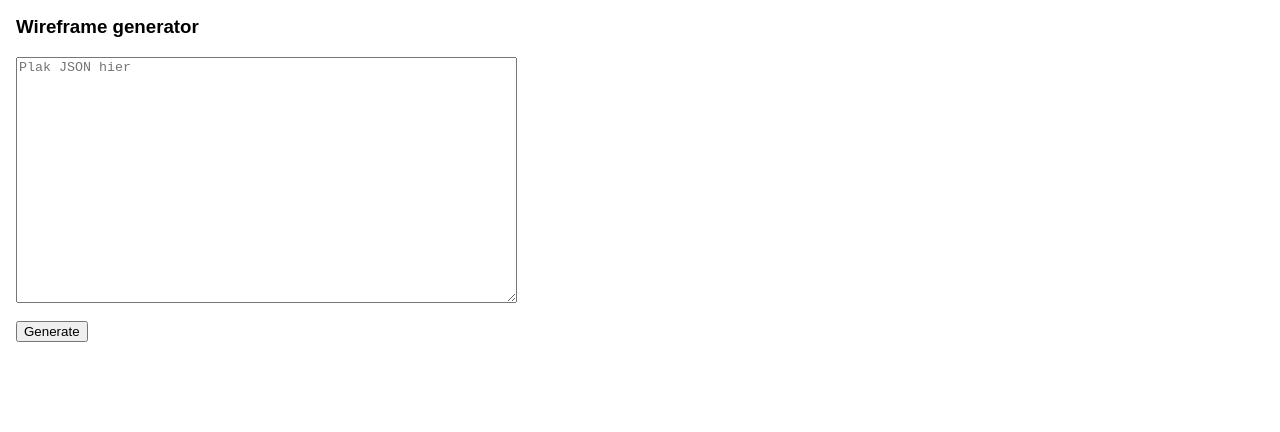
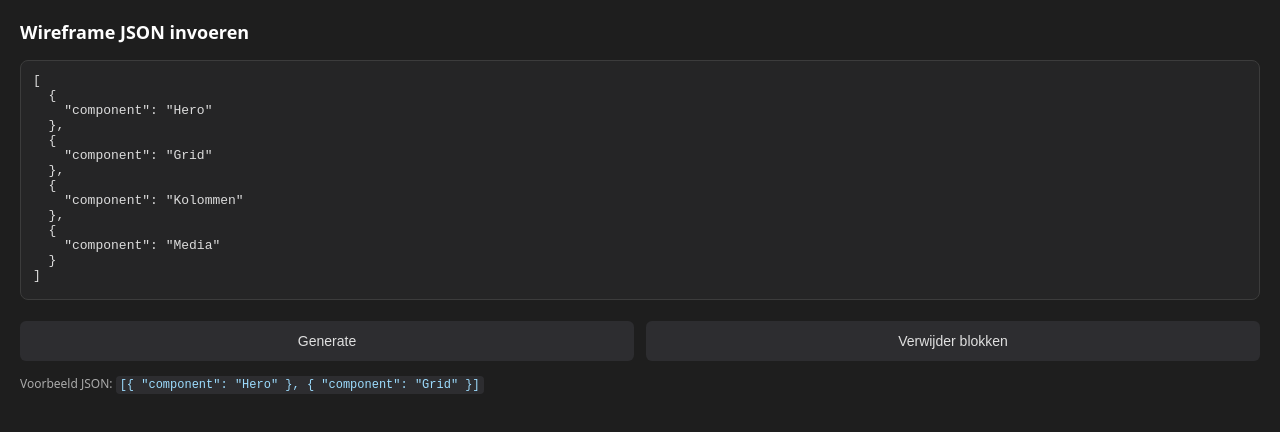
Before and after one commit to jessevlux/figma-plugin, a website: page ui.html in a window 1280 px wide. Drawn offline with Linux system fonts and the light colour scheme.

Commit message:
added ui

```diff
--- a/ui.html
+++ b/ui.html
@@ -1,26 +1,104 @@
-<html>
-  <body style="margin: 16px; font-family: Arial, sans-serif">
-    <h3>Wireframe generator</h3>
-    <textarea
-      id="input"
-      rows="16"
-      cols="60"
-      placeholder="Plak JSON hier"
-    ></textarea>
-    <br /><br />
-    <button id="go">Generate</button>
+<!DOCTYPE html>
+<html lang="nl">
+  <head>
+    <meta charset="utf-8" />
+    <title>Wireframe JSON</title>
+    <style>
+      body {
+        font-family: ui-sans-serif, system-ui, Segoe UI, Roboto, Arial;
+        margin: 0;
+        padding: 20px;
+        background: #1e1e1e;
+        color: #e0e0e0;
+        overflow: hidden; /* geen scrollbars */
+      }
+      h3 {
+        margin: 0 0 16px;
+        font-size: 18px;
+        font-weight: 600;
+        color: #fff;
+      }
+      textarea {
+        width: 100%;
+        height: 240px;
+        box-sizing: border-box;
+        font-family: ui-monospace, monospace;
+        font-size: 13px;
+        background: #252526;
+        color: #dcdcdc;
+        border: 1px solid #3c3c3c;
+        border-radius: 8px;
+        padding: 12px;
+        resize: none; /* vast formaat */
+        outline: none;
+      }
+      .row {
+        display: flex;
+        gap: 12px;
+        margin-top: 16px;
+      }
+      button {
+        flex: 1;
+        padding: 12px 16px;
+        border: none;
+        border-radius: 6px;
+        font-size: 14px;
+        font-weight: 500;
+        cursor: pointer;
+        background: #2d2d30;
+        color: #e0e0e0;
+        transition: background 0.2s;
+      }
+      button:hover {
+        background: #3a3a3d;
+      }
+      .hint {
+        margin-top: 14px;
+        font-size: 12px;
+        color: #aaa;
+      }
+      code {
+        background: #2d2d30;
+        padding: 2px 4px;
+        border-radius: 4px;
+        color: #9cdcfe;
+      }
+    </style>
+  </head>
+  <body>
+    <h3>Wireframe JSON invoeren</h3>
+    <textarea id="jsonInput"></textarea>
+
+    <div class="row">
+      <button id="generate">Generate</button>
+      <button id="clear">Verwijder blokken</button>
+    </div>
+
+    <div class="hint">
+      Voorbeeld JSON:
+      <code>[{ "component": "Hero" }, { "component": "Grid" }]</code>
+    </div>
+
     <script>
-      document.getElementById("go").onclick = () => {
-        const val = document.getElementById("input").value;
-        try {
-          const payload = JSON.parse(val);
-          parent.postMessage(
-            { pluginMessage: { type: "generate", payload } },
-            "*"
-          );
-        } catch (e) {
-          alert("JSON ongeldig");
-        }
+      const textarea = document.getElementById("jsonInput");
+
+      // voorbeeld JSON automatisch en correct invullen
+      const exampleData = [
+        { component: "Hero" },
+        { component: "Grid" },
+        { component: "Kolommen" },
+        { component: "Media" },
+      ];
+      textarea.value = JSON.stringify(exampleData, null, 2);
+
+      document.getElementById("generate").onclick = () => {
+        parent.postMessage(
+          { pluginMessage: { type: "generate", json: textarea.value } },
+          "*"
+        );
+      };
+      document.getElementById("clear").onclick = () => {
+        parent.postMessage({ pluginMessage: { type: "clear-page" } }, "*");
       };
     </script>
   </body>
```
Also changed, not shown: dist/code.js, manifest.json.
